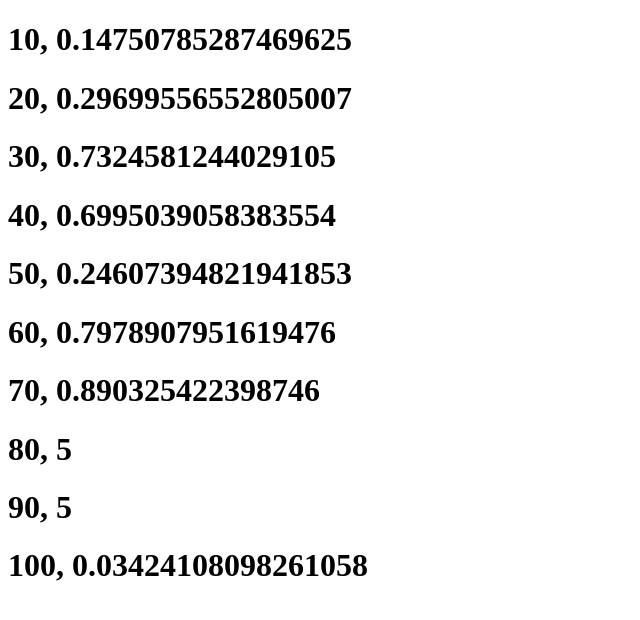
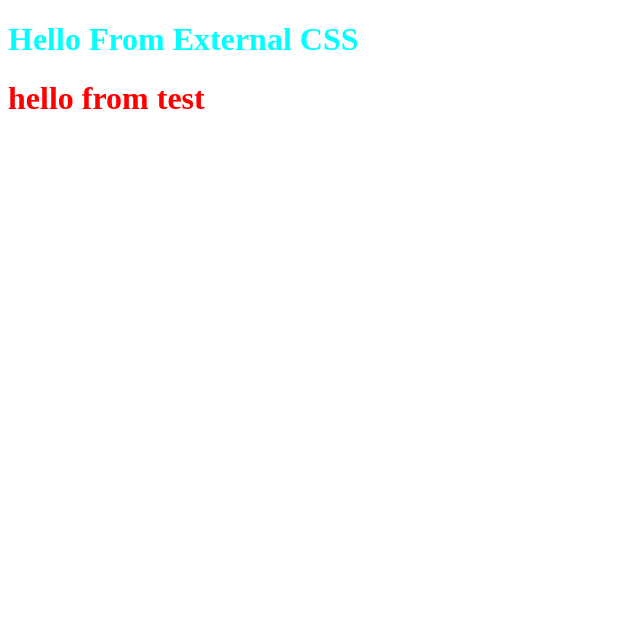
Before and after one commit to abdulsami-2001/Forget-Each-N-EveryThing-Of-Programming-But-Its-A-Try-Again, a React (Create React App) app in the folder React-JS/all-tut-prac-again/: page / in a window 1280 px wide. Shown: the top 620 px of the page, without its empty margins (0-640 px from the left). Built offline with nearby package versions, Linux system fonts and the light colour scheme.

Commit message:
till 39, React inline/external css
external ma thora clash ata hai, isko overcome using dot module wali css ka use krky krty ha

```diff
--- a/React-JS/all-tut-prac-again/src/App.js
+++ b/React-JS/all-tut-prac-again/src/App.js
@@ -1,4 +1,5 @@
 import React,{ Component,Fragment} from 'react'
+import Test from './ExternalCSS 39/Test'
 // import CBasedComp from './Class-Func Comp 14/ClassBased.component'
 // import FuncBased from './Class-Func Comp 14/FuncBased.component'
 
@@ -44,10 +45,11 @@ import React,{ Component,Fragment} from 'react'
 
 // import List from './List 36/List.component'
 
-import Key from './Key 37/Key.component'
+// import Key from './Key 37/Key.component'
 
+// import InlineCSS from './Inline Css 38/InlineCSS.component'
 
-
+import XCSS from './ExternalCSS 39/XCSS.component'
 
 
 class App extends Component{
@@ -114,8 +116,12 @@ class App extends Component{
 
                 {/* <List/> */}
 
-                <Key/>
+                {/* <Key/> */}
 
+                {/* <InlineCSS/> */}
+
+                <XCSS/>
+                {/* <Test/>  */}
             </Fragment >
         )
     }
--- /dev/null
+++ b/React-JS/all-tut-prac-again/src/ExternalCSS 39/Test.jsx
@@ -0,0 +1,11 @@
+import React, { Component } from 'react'
+
+export default class Test extends Component {
+    render() {
+        return (
+            <>
+               <h1 className='txtr'>hello from test</h1>
+            </>
+        )
+    }
+}
--- /dev/null
+++ b/React-JS/all-tut-prac-again/src/ExternalCSS 39/XCSS.component.jsx
@@ -0,0 +1,16 @@
+import React, { Component } from 'react'
+import Test from './Test'
+// import Styles from './XCSS.css'
+import './XCSS.css'
+
+
+export default class XCSS extends Component {
+    render() {
+        return (
+            <>
+               <h1 className='txtb' >Hello From External CSS</h1>
+               <Test/>
+            </>
+        )
+    }
+}
--- /dev/null
+++ b/React-JS/all-tut-prac-again/src/ExternalCSS 39/XCSS.css
@@ -0,0 +1,7 @@
+.txtb{
+    color: cyan;
+}
+
+.txtr{
+    color: red;
+}
```
Also changed, not shown: React-JS/all-tut-prac-again/src/Inline Css 38/InlineCSS.component.jsx (added, +32 -0 lines).
